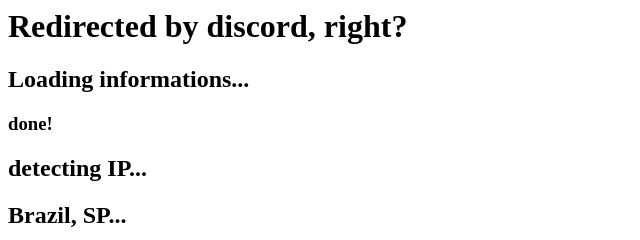
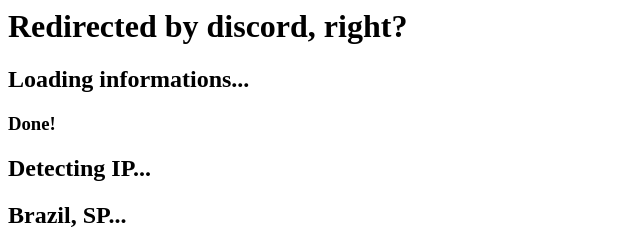
Before and after one commit to Hackerman1098/Hackerman1098.github.io, a plain HTML site: page index.html in a window 1280 px wide. Shown: the top 240 px of the page, 0-640 px from the left. Drawn offline with Linux system fonts and the light colour scheme.

Commit message:
Update index.html

```diff
--- a/index.html
+++ b/index.html
@@ -13,11 +13,11 @@ Loading informations...
 </h2>
 
 <h3>
-done!
+Done!
 </h3>
 <h3></h3>
 <h2>
-detecting IP...
+Detecting IP...
 </h2>
 
 <h2>
```
